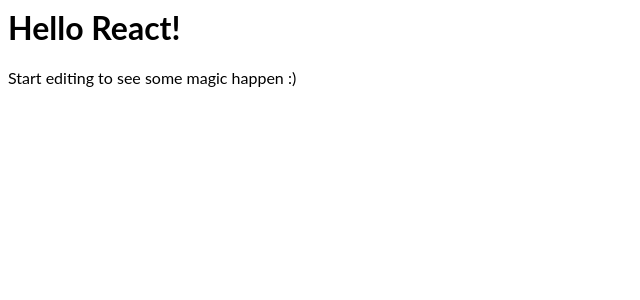
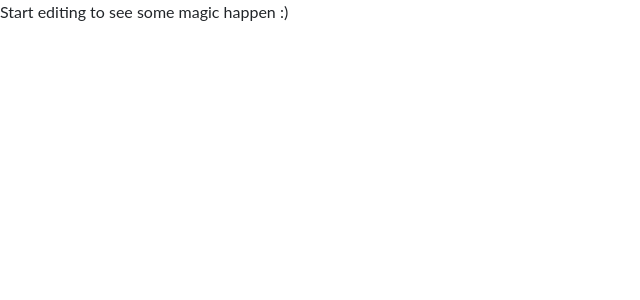
Before and after one commit to sarandoniparthi/Product-App, a React (Create React App) app: page / in a window 1280 px wide. Shown: the top 300 px of the page, without its empty margins (0-640 px from the left). Built offline with nearby package versions, Linux system fonts and the light colour scheme.

Commit message:
initial setup

```diff
--- /dev/null
+++ b/App.js
@@ -0,0 +1,25 @@
+import React, { Component } from 'react';
+import { render } from 'react-dom';
+import './style.css';
+
+class App extends Component {
+  constructor() {
+    super();
+    this.state = {
+      name: 'React'
+    };
+  }
+
+  render() {
+    return (
+      <div>
+        <p>
+          Start editing to see some magic happen :)
+        </p>
+      </div>
+    );
+  }
+}
+
+
+export default App;
--- a/Hello.js
+++ /dev/null
@@ -1,3 +0,0 @@
-import React from 'react';
-
-export default ({ name }) => <h1>Hello {name}!</h1>;
--- a/index.js
+++ b/index.js
@@ -1,26 +1,6 @@
-import React, { Component } from 'react';
+import React from 'react';
 import { render } from 'react-dom';
-import Hello from './Hello';
-import './style.css';
-
-class App extends Component {
-  constructor() {
-    super();
-    this.state = {
-      name: 'React'
-    };
-  }
-
-  render() {
-    return (
-      <div>
-        <Hello name={this.state.name} />
-        <p>
-          Start editing to see some magic happen :)
-        </p>
-      </div>
-    );
-  }
-}
+import App from './App';
+import 'bootstrap/dist/css/bootstrap.css';
 
 render(<App />, document.getElementById('root'));
--- a/package.json
+++ b/package.json
@@ -3,6 +3,9 @@
   "version": "0.0.0",
   "private": true,
   "dependencies": {
+    "bootstrap": "^4.3.1",
+    "jquery": "1.9.1 - 3",
+    "popper.js": "^1.14.7",
     "react": "^16.8.0",
     "react-dom": "^16.8.0"
   },
```
